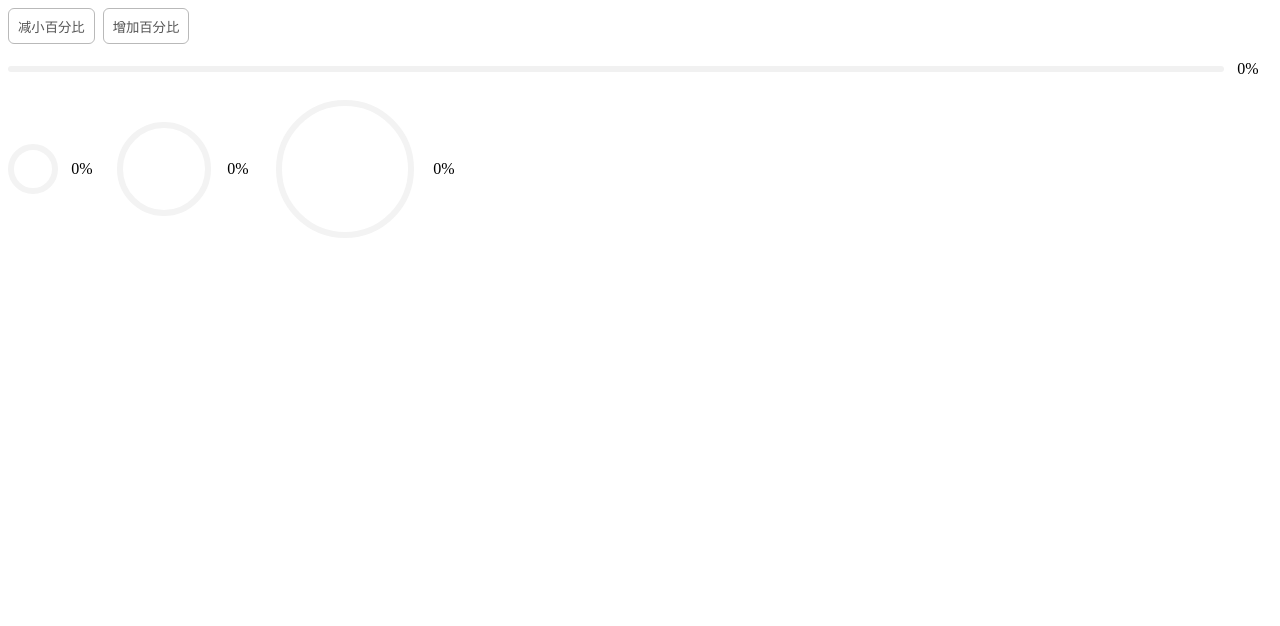
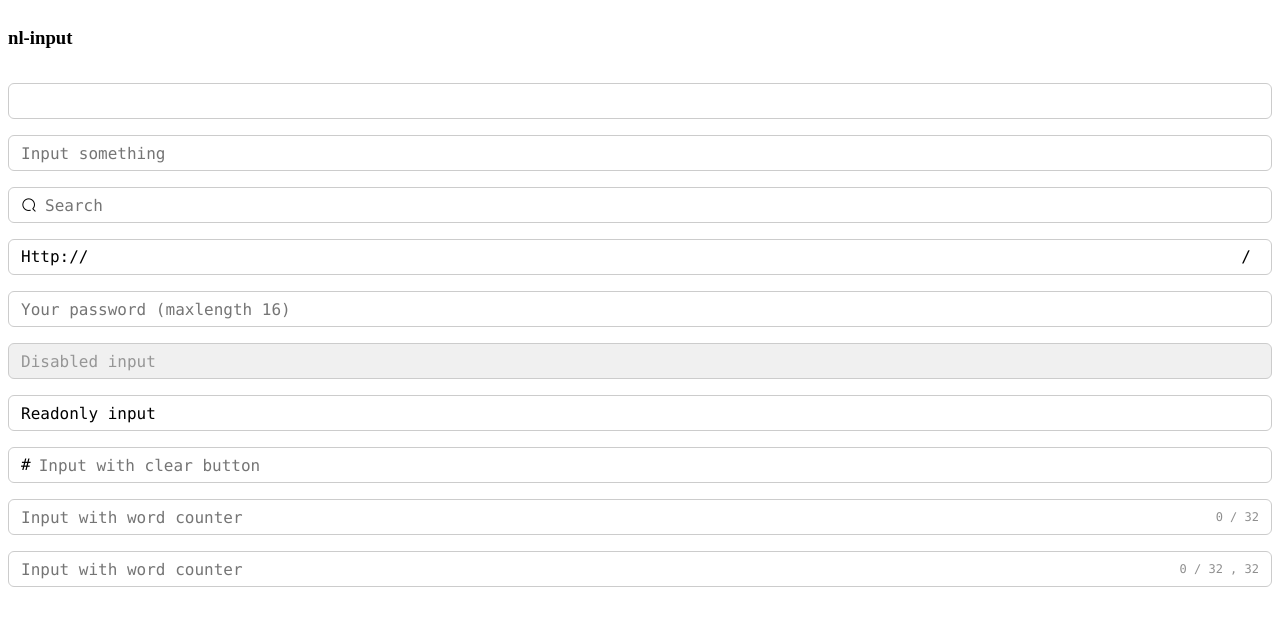
Before and after one commit to Nathan3303/nicelayout.vue, a Vue app: page / in a window 1280 px wide. Shown: the top 626 px of the page. Built offline with nearby package versions, Linux system fonts and the light colour scheme.

Commit message:
Add a view component of nl-input testing

```diff
--- a/src/App.vue
+++ b/src/App.vue
@@ -1,15 +1,6 @@
 <template>
     <div id="app">
-        <nl-div>
-            <nl-button @clicked="decreasePercentage">减小百分比</nl-button>
-            <nl-button @clicked="increasePercentage">增加百分比</nl-button>
-        </nl-div>
-        <nl-progress :percentage="percentage" />
-        <nl-div>
-            <nl-progress type="circle" :percentage="percentage" :scale="0.5" />
-            <nl-progress type="circle" :percentage="percentage" />
-            <nl-progress type="circle" :percentage="percentage" :scale="1.5" />
-        </nl-div>
+        <nl-input-test></nl-input-test>
     </div>
 </template>
 
@@ -19,19 +10,12 @@ import { ref } from "vue";
 /**
  * Import components
  */
-import NlDiv from "./components/NlDiv.vue";
-import NlProgress from "./components/NlProgress.vue";
-import NlButton from "./components/NlButton.vue";
+import NlInputTest from "./views/NlInputTest.vue";
 
 /**
  * Define refs
  */
-const percentage = ref(0);
-
-// setInterval(() => (percentage.value = (percentage.value + 1) % 101), 240);
-
-const increasePercentage = () => (percentage.value += 10);
-const decreasePercentage = () => (percentage.value -= 10);
+const inputValue = ref('');
 </script>
 
 <style scoped>
@@ -39,15 +23,5 @@ const decreasePercentage = () => (percentage.value -= 10);
     display: flex;
     flex-direction: column;
     gap: 16px;
-
-    &:deep(.nl-button--liked) {
-        border-color: pink;
-        background-color: pink;
-    }
-
-    &:deep(.nl-button--checked) {
-        border-color: rgb(192, 242, 255);
-        background-color: rgb(192, 242, 255);
-    }
 }
 </style>
--- /dev/null
+++ b/src/views/NlInputTest.vue
@@ -0,0 +1,48 @@
+<template>
+    <h3>nl-input</h3>
+    <nl-input v-model="inputValues.iv1" />
+    <nl-input v-model="inputValues.iv2" placeholder="Input something" />
+    <nl-input v-model="inputValues.iv3" icon="icon-search" placeholder="Search" />
+    <nl-input v-model="inputValues.iv4" prefix="Http://" suffix="/" />
+    <nl-input
+        v-model="inputValues.iv5"
+        type="password"
+        maxlength="16"
+        show-password
+        placeholder="Your password (maxlength 16)" />
+    <nl-input v-model="inputValues.iv6" disabled />
+    <nl-input v-model="inputValues.iv7" readonly />
+    <nl-input v-model="inputValues.iv8" prefix="#" clearable placeholder="Input with clear button" />
+    <nl-input v-model="inputValues.iv9" counter="word-limit" maxlength="32" placeholder="Input with word counter" />
+    <nl-input v-model="inputValues.iv9" counter="both" maxlength="32" placeholder="Input with word counter" />
+</template>
+
+<script setup>
+import { reactive } from "vue";
+
+/**
+ * Import components
+ */
+import NlInput from "../components/NlInput.vue";
+
+/**
+ * Define options
+ */
+defineOptions({ name: "NlInputTest" });
+
+/**
+ * Define reactives
+ */
+const inputValues = reactive({
+    iv1: "",
+    iv2: "",
+    iv3: "",
+    iv4: "",
+    iv5: "",
+    iv6: "Disabled input",
+    iv7: "Readonly input",
+    iv8: "",
+    iv9: "",
+});
+</script>
+.
```
